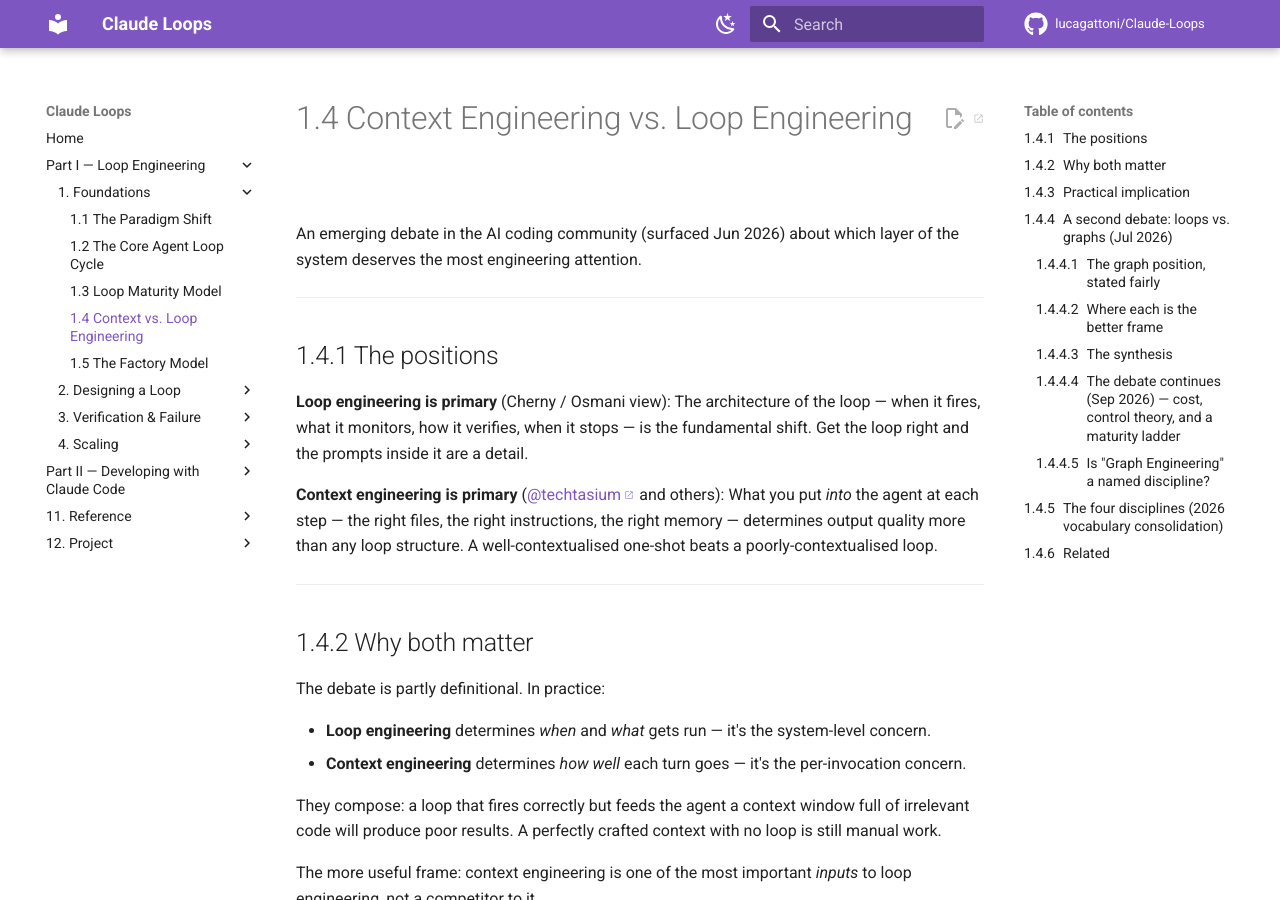
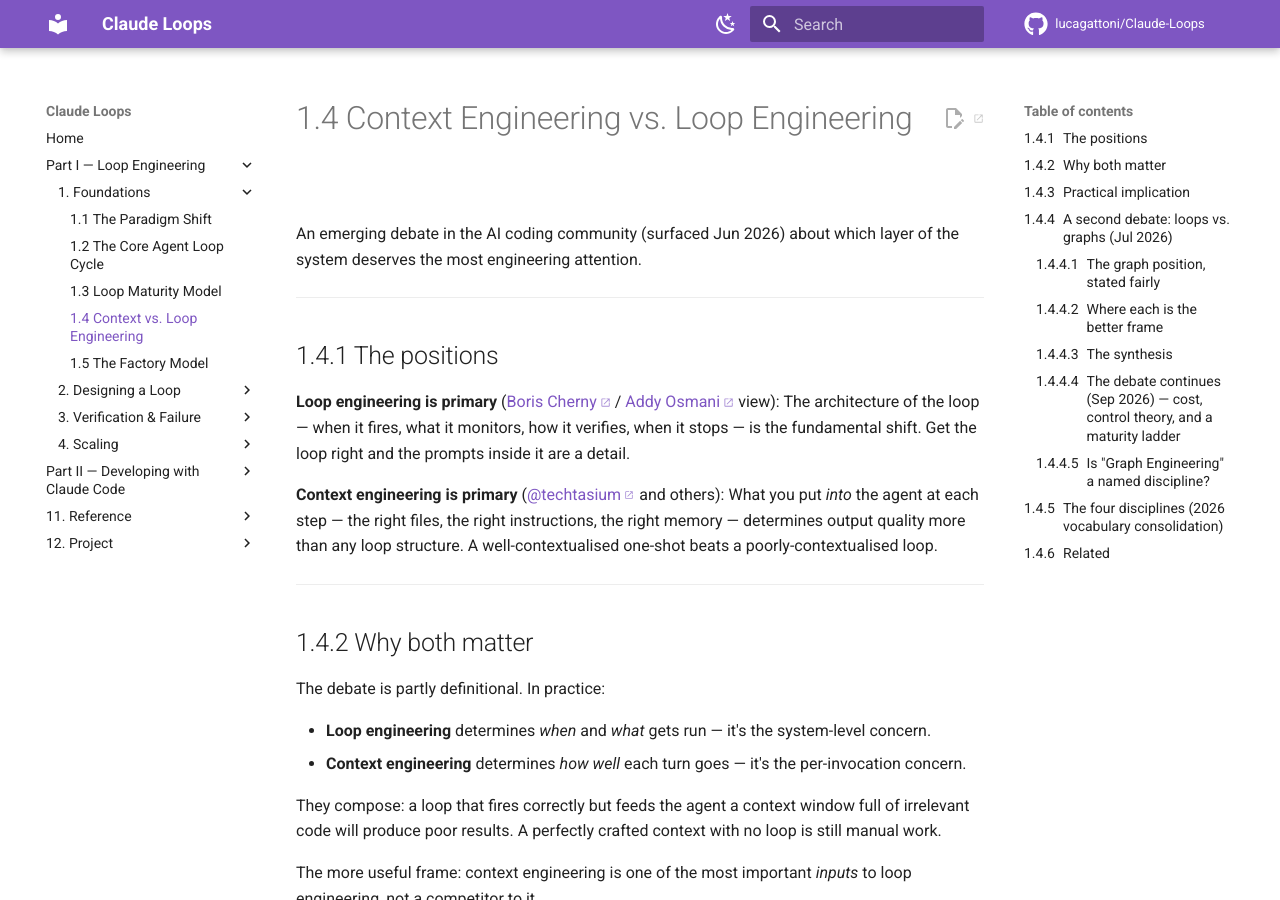
Before and after one commit to lucagattoni/Claude-Loops, an MkDocs documentation site: the page built from docs/21-context-vs-loop-engineering.md, in a window 1280 px wide and 900 px high. Built offline with MkDocs 1.6.1 and Material for MkDocs 9.7.7, drawn with Linux system fonts in a browser that asks for light colours; comment, search, counter and statistics services are not loaded; some of the changed text lies outside the part shown.

Commit message:
21-context-vs-loop-engineering.md: 2 fact-check fix(es) from the C7 doc sweep
Change types: ADD_CITATION_LINK×2

- [medium] Bare-name attribution (rule 7) that is the outlier: the facing position on the same page links @techtasium, and docs/03:3 links this exact pair. Reuses the URLs already in the KB, so the sam
- [medium] Bare name and title, rule 7. Page fetched: title, author and datePublished 2026-06-22 confirmed, and its 'Context Engineering, Harness Engineering, Loop Engineering and Fleet Engineering are

Backlog step 11 (C7). 34/34 units, 4,025 previously-unverified lines, 656 claims
checked, 471 URLs opened. Evidence: plans/20260907_0100-c7-doc-sweep-evidence.md.
mkdocs build --strict green on the full change set.

Co-Authored-By: Claude Opus 5 (1M context) <noreply@anthropic.com>
Claude-Session: https://claude.ai/code/session_0143r6VLrjfhL34xeWGQvHmV

```diff
--- a/docs/21-context-vs-loop-engineering.md
+++ b/docs/21-context-vs-loop-engineering.md
@@ -7,7 +7,7 @@ deserves the most engineering attention.
 
 ## The positions
 
-**Loop engineering is primary** (Cherny / Osmani view):
+**Loop engineering is primary** ([Boris Cherny](https://www.youtube.com/watch?v=RkQQ7WEor7w&t=11m45s) / [Addy Osmani](https://addyosmani.com/blog/loop-engineering/) view):
 The architecture of the loop — when it fires, what it monitors, how it verifies, when it stops —
 is the fundamental shift. Get the loop right and the prompts inside it are a detail.
 
@@ -237,7 +237,7 @@ detail (this quarter's prompt wording).
 ## The four disciplines (2026 vocabulary consolidation)
 
 As of mid-2026 the community has consolidated around four named engineering disciplines
-(Cobus Greyling, "The Evolving Vocabulary of AI", Jun 2026):
+([Cobus Greyling, "The Evolving Vocabulary of AI"](https://cobusgreyling.substack.com/p/the-evolving-vocabulary-of-ai), Jun 2026):
 
 | Discipline | Focus |
 |---|---|
```
